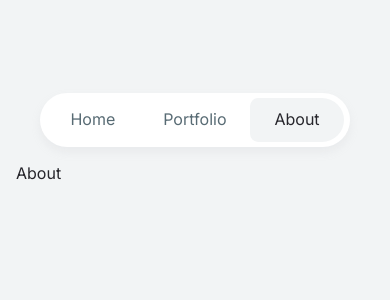
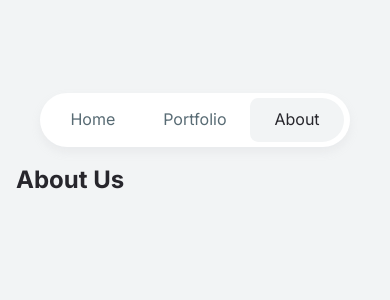
Before and after one commit to snowmousestudio/snowmouse, a Next.js app: page /about in a window 390 px wide. Shown: the top 300 px of the page. Built offline with nearby package versions, Linux system fonts and the light colour scheme.

Commit message:
Added layout to about page

```diff
--- a/app/(about)/about/page.tsx
+++ b/app/(about)/about/page.tsx
@@ -1,3 +1,7 @@
 export default function About() {
-  return <div>About</div>;
+  return (
+    <>
+      <h1>About Us</h1>
+    </>
+  );
 }
--- /dev/null
+++ b/app/(about)/layout.module.scss
@@ -0,0 +1,6 @@
+.root {
+  min-height: 100vh;
+  max-width: var(--main-content-width);
+  margin: 0 auto;
+  width: 100%;
+}
--- /dev/null
+++ b/app/(about)/layout.tsx
@@ -0,0 +1,9 @@
+import styles from "./layout.module.scss";
+
+export default function RootLayout({
+  children,
+}: {
+  children: React.ReactNode;
+}) {
+  return <article className={styles.root}>{children}</article>;
+}
--- a/app/layout.module.scss
+++ b/app/layout.module.scss
@@ -16,7 +16,15 @@
 @media screen and (max-width: 768px) {
   .main {
     .content {
-      margin-bottom: 400px;
+      margin-bottom: 50vh;
     }
   }
 }
+
+@media screen and (max-width: 668px) {
+  .main {
+    .content {
+      margin-bottom: 70vh;
+    }
+  }
+}
--- a/core/common/Footer/styles.module.scss
+++ b/core/common/Footer/styles.module.scss
@@ -32,10 +32,28 @@
 
 @media screen and (max-width: 768px) {
   .footer {
-    height: 500px;
+    height: 60vh;
     .content {
-      height: 400px;
+      height: 50vh;
       grid-template-columns: 1fr 1fr;
+      gap: 0px;
+      .column {
+        padding: 4px 0;
+      }
     }
   }
 }
+
+@media screen and (max-width: 668px) {
+  .footer {
+    height: 75vh;
+    .content {
+      height: 70vh;
+      grid-template-columns: 1fr;
+      gap: 0px;
+      .column {
+        padding: 4px 0;
+      }
+    }
+  }
+}
```
